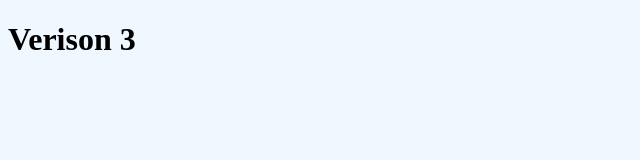
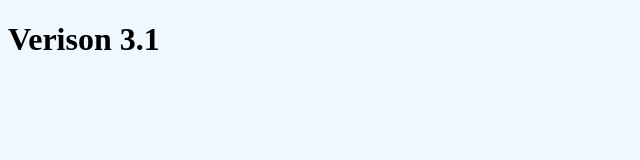
Before and after one commit to muhammadzeeshanhassan/gitpractice, a plain HTML site: page index.html in a window 1280 px wide. Shown: the full height of the page, 0-640 px from the left. Drawn offline with Linux system fonts and the light colour scheme.

Commit message:
version changed to 3.1

```diff
--- a/index.html
+++ b/index.html
@@ -7,6 +7,6 @@
     <link rel="stylesheet" href="style.css">
 </head>
 <body>
-    <h1>Verison 3</h1>
+    <h1>Verison 3.1</h1>
 </body>
 </html>
```
